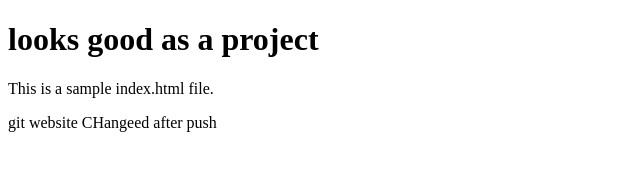
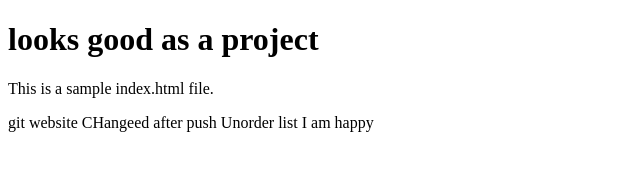
Before and after one commit to kwu0914/learn-git, a plain HTML site: page index.html in a window 1280 px wide. Shown: the whole page, without its empty margins (0-640 px from the left). Drawn offline with Linux system fonts and the light colour scheme.

Commit message:
Add unordered list

```diff
--- a/index.html
+++ b/index.html
@@ -11,5 +11,8 @@
    git website
 
    CHangeed after push
+
+
+   Unorder list I am happy
 </body>
 </html>
```
